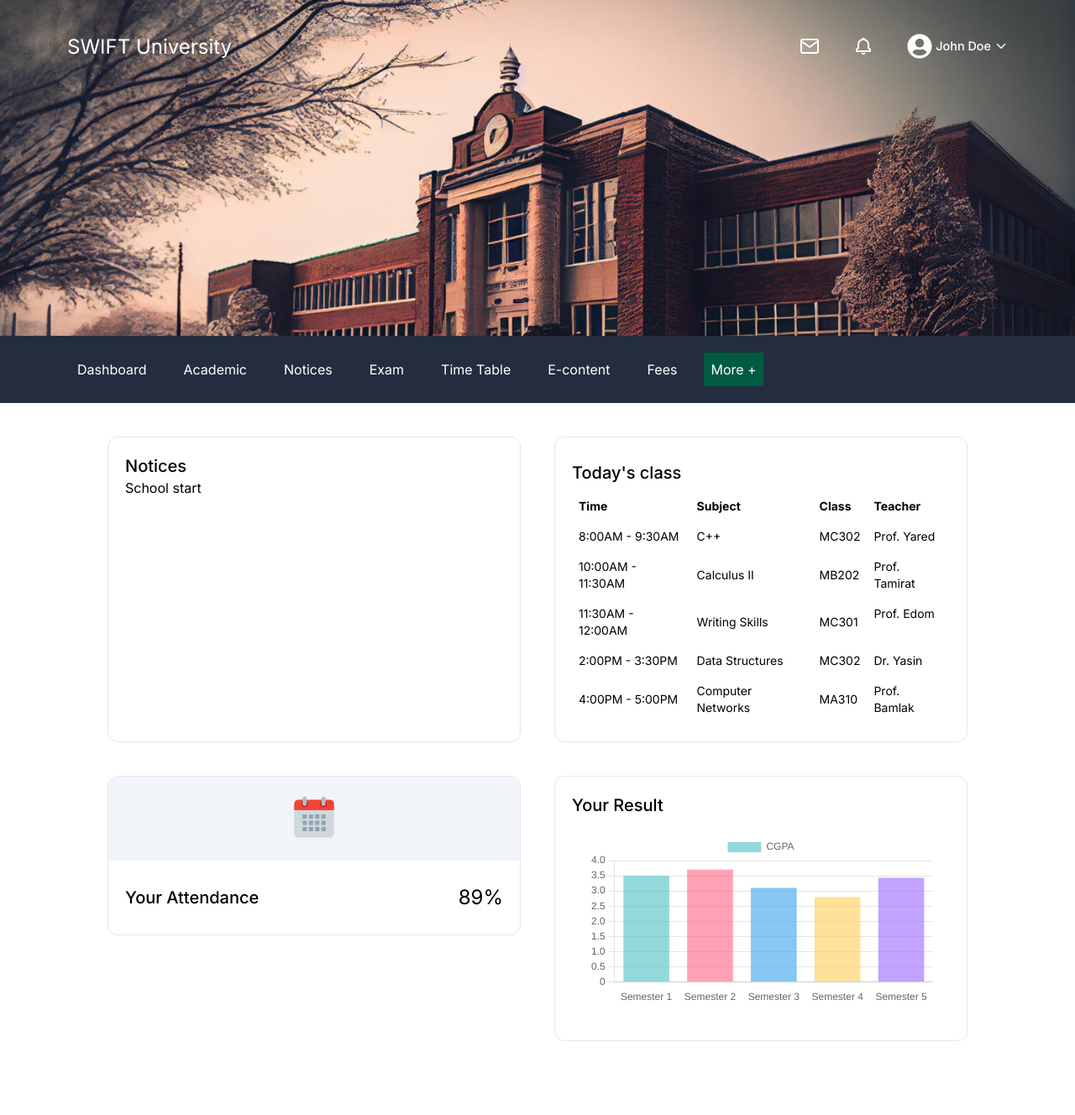
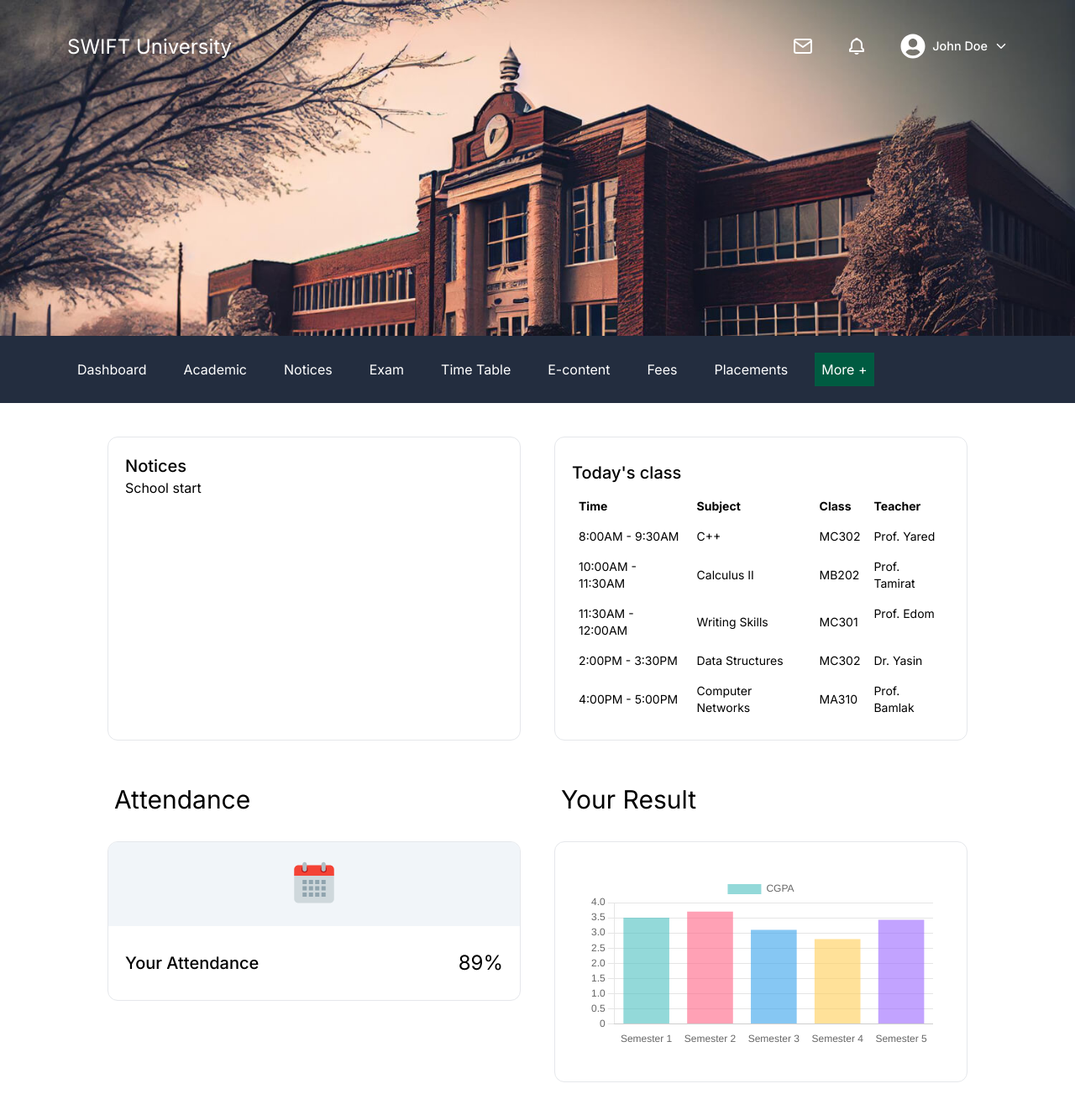
Before and after one commit to naolmelesse/sms-dashboard, a Next.js app: page / in a window 1280 px wide. Shown: the whole page at 84% size. Before the commit the page ends 1280 px from the top, so only its background shows below. Built offline with nearby package versions, Linux system fonts and the light colour scheme.

Commit message:
nav sticky

```diff
--- a/app/components/nav.tsx
+++ b/app/components/nav.tsx
@@ -1,30 +1,24 @@
-import { FiSearch } from "react-icons/fi";
-import { FiMail } from "react-icons/fi";
+import { FiSearch, FiMail } from "react-icons/fi";
 import { BiBell } from "react-icons/bi";
 import UserProfile from "./user-profile";
-import StudentQuickTabs from "./student-quick-tabs";
 import Link from "next/link";
 
 const Nav = () => {
-
     return(
-        <div className="bg-[#232D3F] select-none">
-        <nav className="flex items-start py-10 bg-[url('/university.jpg')] bg-cover px-2 lg:px-20 text-[#fff] justify-between h-[30vh] lg:h-[50vh]">
+        <nav className=" flex items-start py-10 bg-[url('/university.jpg')] bg-cover px-2 lg:px-20 text-[#fff] justify-between h-[30vh] lg:h-[50vh]">
             <Link href="/" className="text-2xl">SWIFT University</Link>
 
 
-            <div className="hidden flex-col lg:flex-row lg:flex items-center gap-10">
+                <div className="flex-col lg:flex-row flex items-end lg:items-center gap-2 lg:gap-10">
                     {/* <div className="flex items-center gap-5 border border-[#fff]">
                         <FiSearch className="text-[1.5rem]"/>
                         <input type="text" placeholder="Search..." className="py-1 outline-none bg-transparent placeholder:text-[#fff]" />
                     </div> */}
-                <FiMail className="text-2xl"/>
-                <BiBell className="text-2xl"/>
+                    <FiMail className="hidden lg:inline text-2xl hover:text-[#005B41] cursor-pointer transition duration-300"/>
+                    <BiBell className="hidden lg:inline text-2xl hover:text-[#005B41] cursor-pointer transition duration-300"/>
                     <UserProfile/>
                 </div>
         </nav>
-        <StudentQuickTabs/>
-        </div>
     )
 }
 
--- a/app/components/student-info-container.tsx
+++ b/app/components/student-info-container.tsx
@@ -35,6 +35,8 @@ export default function StudentInfoContainer(){
                 </table>
             </div>
             {/* Student's Attendance */}
+            <div>
+                <h2 className="text-2xl md:text-3xl py-1 px-2 lg:py-3 text-center lg:text-left mb-5">Attendance</h2>
                 <div className="border rounded-xl h-min hover:shadow hover:scale-105 transition duration-300 cursor-pointer overflow-hidden">
                     <div className="flex justify-center text-2xl lg:text-6xl bg-slate-100 py-5">
                         <FcCalendar className=""/>
@@ -44,10 +46,13 @@ export default function StudentInfoContainer(){
                         <p className="text-lg lg:text-2xl">89%</p>
                     </div>
                 </div>
+            </div>
             {/* Student's Result */}
+            <div>
+                <h2 className="text-2xl md:text-3xl py-1 px-2 lg:py-3 text-center lg:text-left mb-5">Your Result</h2>
                 <div className="border rounded-xl p-5">
-                <h3 className="text-lg md:text-xl font-medium">Your Result</h3>
                     <BarChart options={StudentResultOptions} data={StudentResultData}/>
+                </div>
             </div>
         </div>
     )
--- a/app/components/student-quick-tabs.tsx
+++ b/app/components/student-quick-tabs.tsx
@@ -2,7 +2,7 @@ import Link from "next/link";
 
 export default function StudentQuickTabs(){
     return(
-        <div className=" mx-auto px-2 py-2 lg:px-20 flex items-center text-[#fff] flex-wrap gap-5 lg:py-5">
+        <div className="sticky top-0 mx-auto px-2 bg-[#232D3F] py-2 lg:px-20 flex items-center text-[#fff] flex-wrap gap-5 lg:py-5">
             <Link className="hover:bg-[#005B41] py-2 px-3 transition duration-300" href="">Dashboard</Link>
             <Link className="hover:bg-[#005B41] py-2 px-3 transition duration-300" href="">Academic</Link>
             <Link className="hover:bg-[#005B41] py-2 px-3 transition duration-300" href="">Notices</Link>
@@ -40,6 +40,25 @@ export default function StudentQuickTabs(){
             </ul>
             <Link className="hover:bg-[#005B41] py-2 px-3 transition duration-300" href="">E-content</Link>
             <Link className="hover:bg-[#005B41] py-2 px-3 transition duration-300" href="">Fees</Link>
+            <ul>
+                <li className="relative group">
+                    <Link className="hover:bg-[#005B41] py-2 px-3 transition duration-300" href="">Placements</Link>
+                    <ul className="hidden absolute top-full left-0 bg-gray-800 w-max group-hover:block">
+                        <li>
+                            <Link href="" className="hover:bg-[#005B41] transition duration-300 py-2 px-4 block">Students Placement</Link>
+                        </li>
+                        <li>
+                            <Link href="" className="hover:bg-[#005B41] transition duration-300 py-2 px-4 block">Job Preference</Link>
+                        </li>
+                        <li>
+                            <Link href="" className="hover:bg-[#005B41] transition duration-300 py-2 px-4 block">Apply For Placement</Link>
+                        </li>
+                        <li>
+                            <Link href="" className="hover:bg-[#005B41] transition duration-300 py-2 px-4 block">Interview Questions</Link>
+                        </li>
+                    </ul>
+                </li>
+            </ul>
             <Link className="bg-[#005B41] p-2 transition duration-300" href="">More +</Link>
         </div>
     )
--- a/app/components/user-profile.tsx
+++ b/app/components/user-profile.tsx
@@ -10,14 +10,15 @@ import {
 import { FaUserCircle } from "react-icons/fa";
 import { IoIosArrowUp, IoIosArrowDown } from "react-icons/io";
 import { useState } from "react";
+import Link from "next/link";
 
 export default function UserProfile(){
     const [menuOpen, setMenuOpen] = useState(false);
 
     return(
     <DropdownMenu onOpenChange={() => setMenuOpen(!menuOpen)}>
-        <DropdownMenuTrigger>
-            <div className="flex items-center gap-1">
+        <DropdownMenuTrigger className="outline-none hover:text-slate-200 cursor-pointer transition duration-300">
+            <div className="flex items-center gap-1 lg:gap-2">
                 <FaUserCircle className="text-3xl"/>
                 <div className="flex flex-col items-start text-[0.9rem]">
                     <p className="font-medium">John Doe</p>
@@ -26,11 +27,10 @@ export default function UserProfile(){
             </div>
         </DropdownMenuTrigger>
         <DropdownMenuContent>
-            <DropdownMenuLabel>My Profile</DropdownMenuLabel>
-            <DropdownMenuSeparator />
-            <DropdownMenuItem>Profile</DropdownMenuItem>
-            <DropdownMenuItem>Settings</DropdownMenuItem>
-            <DropdownMenuItem>Logout</DropdownMenuItem>
+            <DropdownMenuItem className="lg:hidden cursor-pointer"><Link className="w-full" href="">Notification</Link></DropdownMenuItem>
+            <DropdownMenuItem className="cursor-pointer"><Link className="w-full" href="">Profile</Link></DropdownMenuItem>
+            <DropdownMenuItem className="cursor-pointer"><Link className="w-full" href="">Settings</Link></DropdownMenuItem>
+            <DropdownMenuItem className="cursor-pointer"><Link className="w-full" href="/logout">Logout</Link></DropdownMenuItem>
         </DropdownMenuContent>
     </DropdownMenu>
     )
--- a/app/layout.tsx
+++ b/app/layout.tsx
@@ -1,7 +1,8 @@
 import './globals.css'
 import type { Metadata } from 'next'
 import { Inter } from 'next/font/google'
-import Nav from './components/nav'
+import Nav from './components/nav';
+import StudentQuickTabs from "./components/student-quick-tabs";
 
 const inter = Inter({ subsets: ['latin'] })
 
@@ -19,6 +20,7 @@ export default function RootLayout({
     <html lang="en">
       <body className={inter.className}>
         <Nav/>
+        <StudentQuickTabs/>
         {children}
       </body>
     </html>
--- a/app/page.tsx
+++ b/app/page.tsx
@@ -1,6 +1,5 @@
 import React from 'react';
 import StudentInfoContainer from './components/student-info-container';
-
 
 const  Home = () => {
   return (
```
Lines whose indentation alone changed are shown as unchanged.
